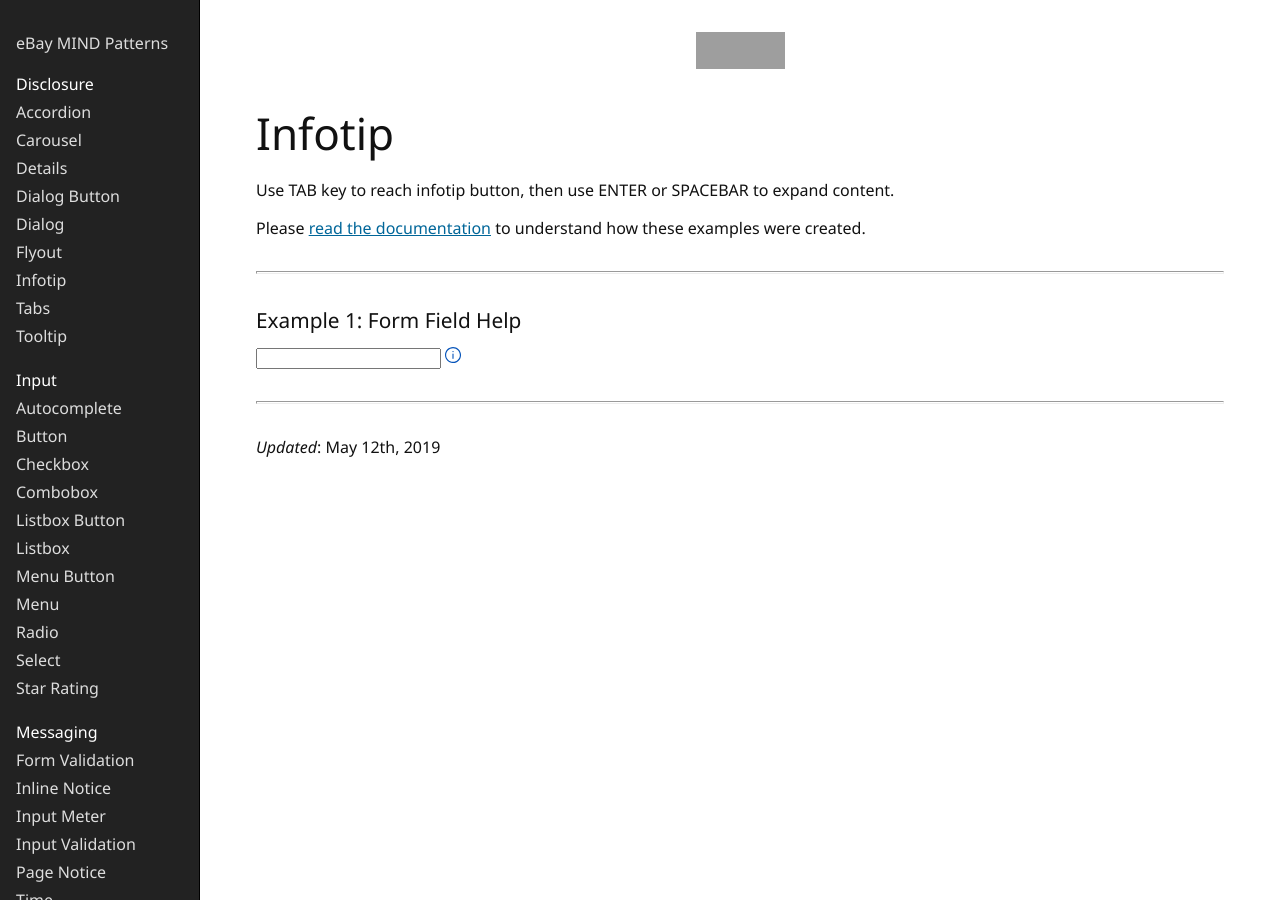
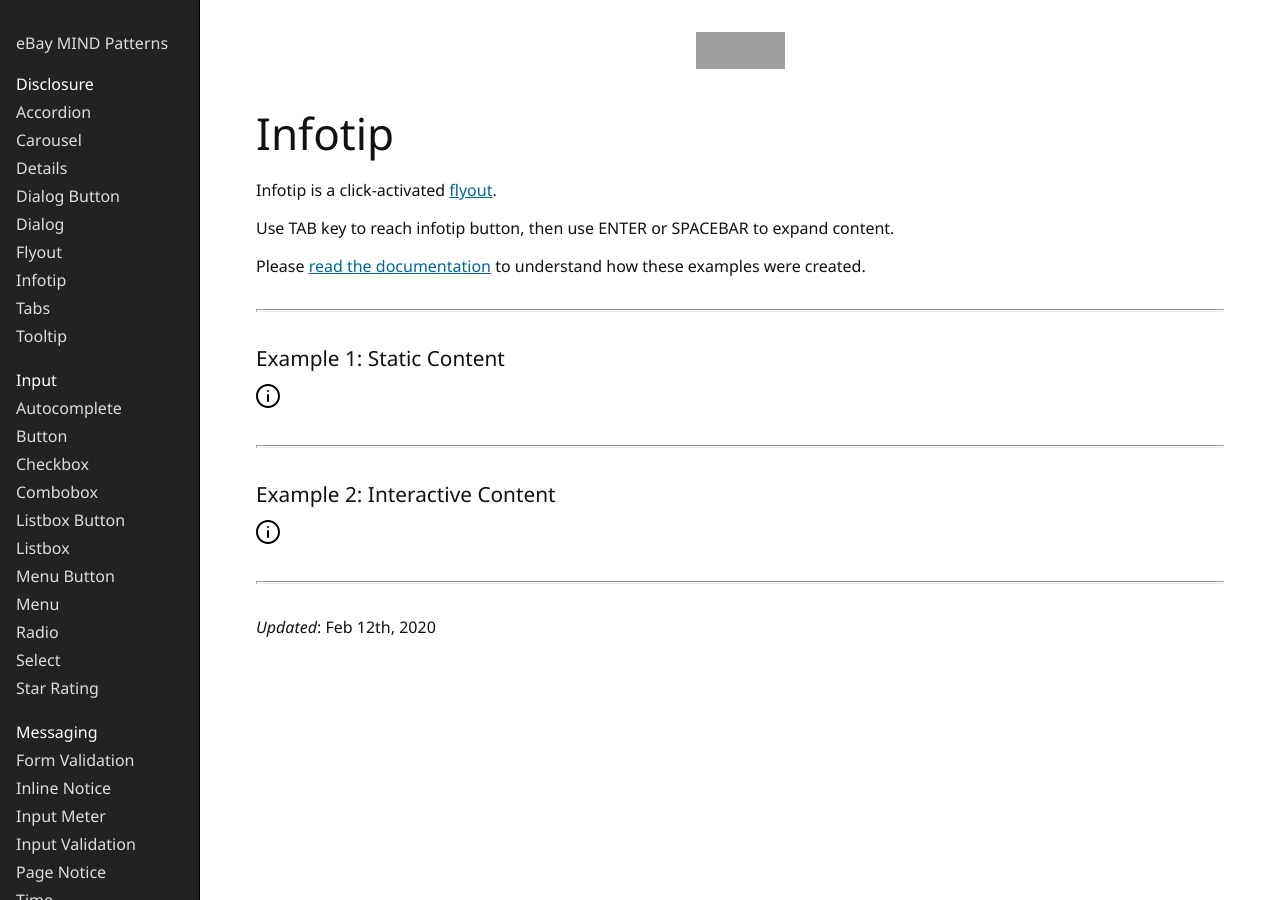
Before and after one commit to eBay/mindpatterns, a Jekyll site: the page built from _disclosure/infotip/index.html, in a window 1280 px wide. Built offline with Jekyll 4.4.1, drawn with Linux system fonts in a browser that asks for light colours; grey boxes are pictures that could not be loaded.

Commit message:
Infotip update

```diff
--- a/_disclosure/infotip/index.html
+++ b/_disclosure/infotip/index.html
@@ -5,13 +5,14 @@ title: Infotip
 
 <svg hidden>
     <symbol id="icon-information" viewBox="0 0 24 24">
-        <path fill="#0654ba" d="M12.007 9.753a.849.849 0 0 0-.849.849v6.553a.85.85 0 0 0 1.683.004v-6.557a.849.849 0 0 0-.834-.849zm1.057-2.88a1.016 1.016 0 1 1-2.032 0 1.016 1.016 0 0 1 2.032 0zm-1.057 17.141C5.376 24.014 0 18.638 0 12.007 0 5.376 5.376 0 12.007 0c6.631 0 12.007 5.376 12.007 12.007v.015c-.008 6.625-5.381 11.992-12.007 11.992zm0-22.261c-5.671 0-10.268 4.597-10.268 10.268s4.597 10.268 10.268 10.268 10.268-4.597 10.268-10.268S17.678 1.753 12.007 1.753z"/>
+        <path fill-rule="evenodd" d="M0 12C0 5.373 5.373 0 12 0c6.625.006 11.994 5.375 12 12 0 6.627-5.373 12-12 12S0 18.627 0 12zm2 0c0 5.523 4.477 10 10 10 5.52-.006 9.994-4.48 10-10 0-5.523-4.477-10-10-10S2 6.477 2 12zm10-2a1 1 0 011 1v6a1 1 0 01-2 0v-6a1 1 0 011-1zm1-3a1 1 0 11-2 0 1 1 0 012 0z"/>
     </symbol>
 </svg>
 
 <h1>{{ page.title }}</h1>
 
 <h2 class="clipped">Readme</h2>
+<p>Infotip is a click-activated <a href="../flyout/index.html">flyout</a>.</p>
 <p>Use TAB key to reach infotip button, then use ENTER or SPACEBAR to expand content.</p>
 <p>Please <a href={{ "disclosure/infotip" | prepend: site.patterns_baseurl | prepend: site.patterns_url }}>read the documentation</a> to understand how these examples were created.</p>
 
@@ -19,21 +20,36 @@ title: Infotip
 
 <h2 class="clipped">Examples</h2>
 
-<h3>Example 1: Form Field Help</h3>
+<h3>Example 1: Static Content</h3>
 <div>
-    <input />
     <span class="infotip">
         <button class="infotip__host" type="button" aria-label="Help">
-            <svg focusable="false" width="16" height="16" aria-hidden="true">
+            <svg focusable="false" width="24" height="24" aria-hidden="true">
                 <use xlink:href="#icon-information"></use>
             </svg>
         </button>
         <div class="infotip__content">
-            <p>This textbox needs a <a href="https://www.w3.org/TR/html52/sec-forms.html#the-label-element">label</a>!</p>
+            <p>This is a infotip with static content.</p>
         </div>
     </span>
 </div>
 
 <hr />
 
-<p><i>Updated</i>: May 12th, 2019</p>
+<h3>Example 2: Interactive Content</h3>
+<div>
+    <span class="infotip">
+        <button class="infotip__host" type="button" aria-label="Help">
+            <svg focusable="false" width="24" height="24" aria-hidden="true">
+                <use xlink:href="#icon-information"></use>
+            </svg>
+        </button>
+        <div class="infotip__content">
+            <p>This is an infotip with <a href="https://www.ebay.com">interactive content</a>.</p>
+        </div>
+    </span>
+</div>
+
+<hr />
+
+<p><i>Updated</i>: Feb 12th, 2020</p>
```
